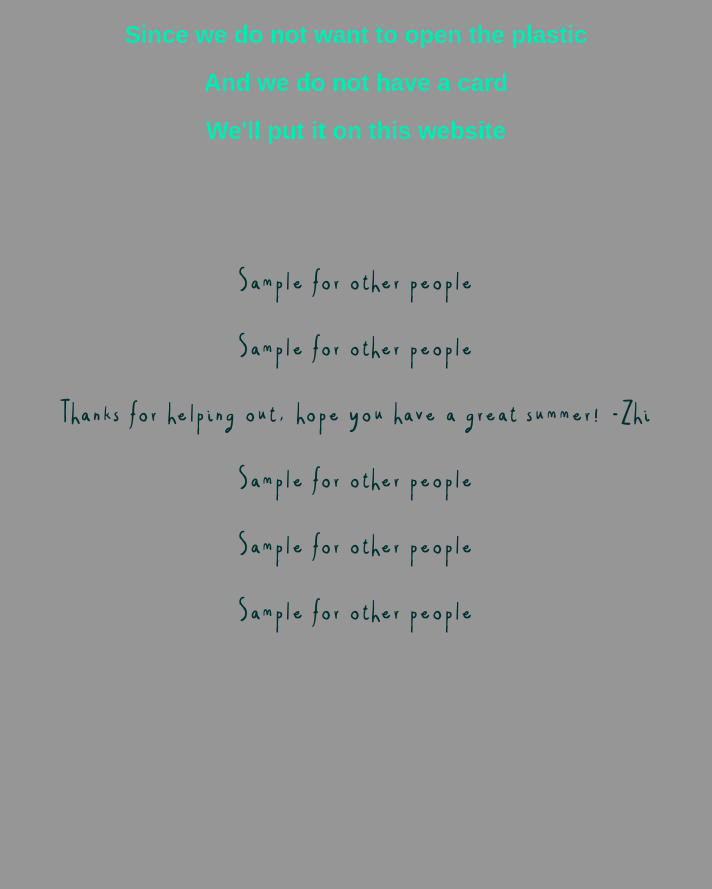
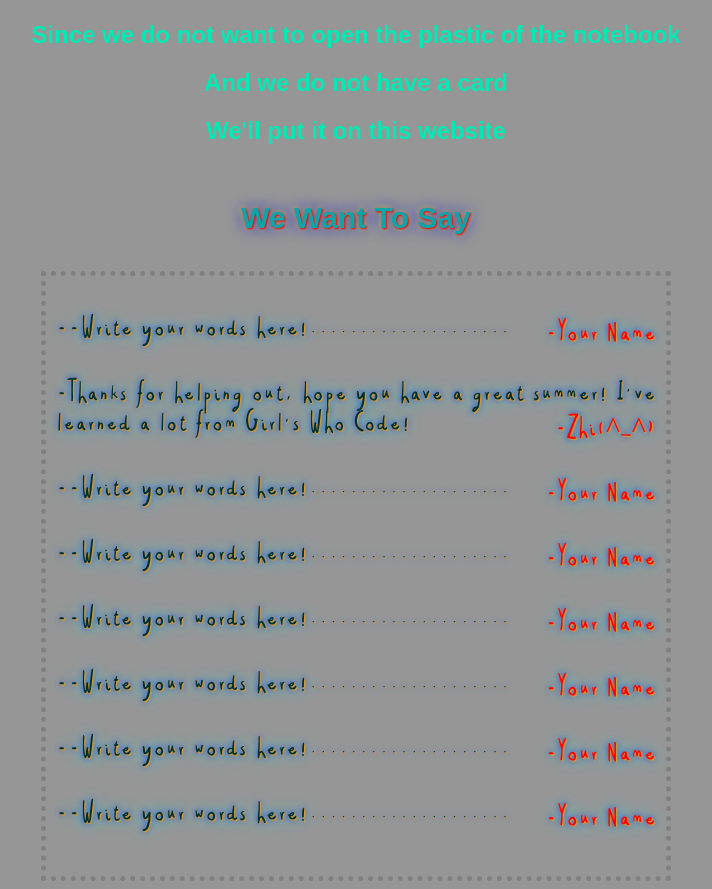
Before and after one commit to zhiyuanwang123/GIft, a plain HTML site: page index.html in a window 1280 px wide. Shown: the part 27-916 px from the top of the page, without its empty margins (284-996 px from the left). Before the commit the page ends 800 px from the top, so only its background shows below. Drawn offline with Linux system fonts and the light colour scheme.

Commit message:
Update index.html

```diff
--- a/index.html
+++ b/index.html
@@ -46,29 +46,68 @@ body {
 .script {
     font-family: "ChristmasGift";
     font-size: 30px;
-    color: rgb(0,48,48);
+    line-height: 1;
+    text-align: left;
+    text-shadow: 1px 1px 2px orange, 0 0 0.5em aqua, 0 0 0.2em blue;
+}
+.box{
+    width: 600px;
+    padding: 10px;
+    border: 5px dotted gray;
+    margin: auto;
+}
+h1{
+    color: rgb(14,165,170);
+    font-size: 30px;
+    line-height: 1;
+    text-shadow: 1px 1px 2px red, 0 0 0.5em blue, 0 0 0.2em yellow;
+}
+.names{
+    text-align: right;
+    margin-top: -55px;
 }
 </style>
 </head>
 <body>
-
 <div class="text">
 <img src="logo.png" style="width:200px">
-<h2>Since we do not want to open the plastic</h2>
+<h2>Since we do not want to open the plastic of the notebook</h2>
 <h2>And we do not have a card</h2>
 <h2>We'll put it on this website</h2>
 </div>
-<div class="script">
 </br>
+<h1>We Want To Say</h1>
 <!--Put picture here-->
 <img src = "">
 </br>
-<p>Sample for other people</p>
-<p>Sample for other people</p>
-<p>Thanks for helping out, hope you have a great summer! -Zhi</p>
-<p>Sample for other people</p>
-<p>Sample for other people</p>
-<p>Sample for other people</p>
+<div class="box">
+<div class="script">
+
+<p><font style="color: rgb(0,48,48);//RGB color of your words">--Write your words here!....................</font></p>
+<p class = "names" style="color: rgb(255,0,0);//RGB Color of your name">-Your Name</font></p>
+
+<p><font style="color: rgb(0,48,48);">-Thanks for helping out, hope you have a great summer! I've learned a lot from Girl's Who Code! </font></p>
+<p class = "names"><font style="color: rgb(255,0,0);">-Zhi(^_^)</font></p>
+
+<p><font style="color: rgb(0,48,48);//RGB color of your words">--Write your words here!....................</font></p>
+<p class = "names" style="color: rgb(255,0,0);//RGB Color of your name">-Your Name</font></p>
+
+<p><font style="color: rgb(0,48,48);//RGB color of your words">--Write your words here!....................</font></p>
+<p class = "names" style="color: rgb(255,0,0);//RGB Color of your name">-Your Name</font></p>
+
+<p><font style="color: rgb(0,48,48);//RGB color of your words">--Write your words here!....................</font></p>
+<p class = "names" style="color: rgb(255,0,0);//RGB Color of your name">-Your Name</font></p>
+
+<p><font style="color: rgb(0,48,48);//RGB color of your words">--Write your words here!....................</font></p>
+<p class = "names" style="color: rgb(255,0,0);//RGB Color of your name">-Your Name</font></p>
+
+<p><font style="color: rgb(0,48,48);//RGB color of your words">--Write your words here!....................</font></p>
+<p class = "names" style="color: rgb(255,0,0);//RGB Color of your name">-Your Name</font></p>
+
+<p><font style="color: rgb(0,48,48);//RGB color of your words">--Write your words here!....................</font></p>
+<p class = "names" style="color: rgb(255,0,0);//RGB Color of your name">-Your Name</font></p>
+
+</div>
 </div>
 </body>
 </html>
```
